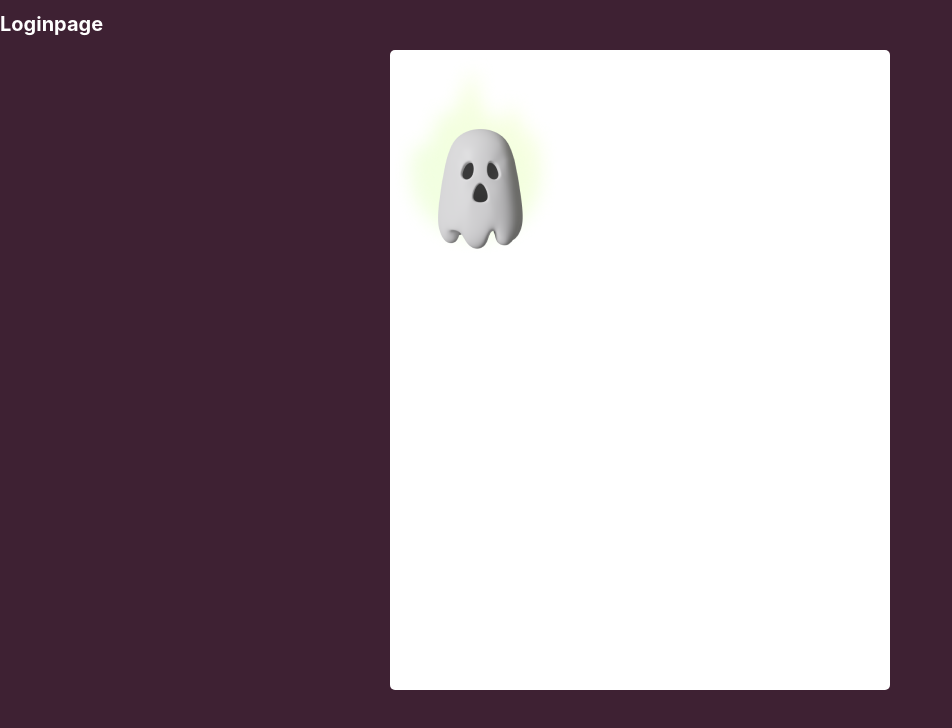
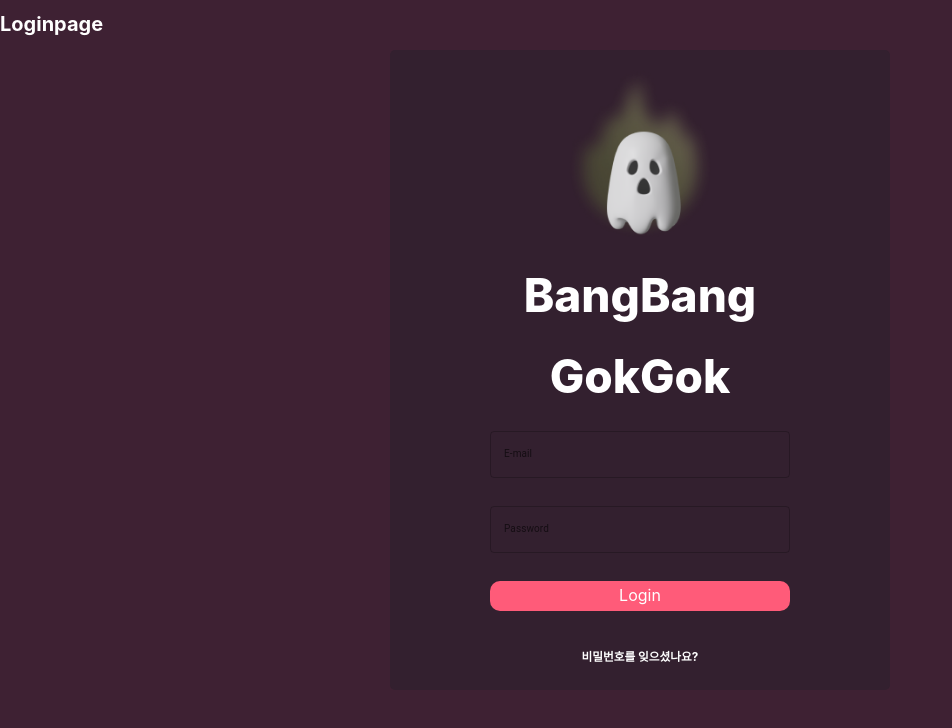
Before and after one commit to predictyson/BangBangGokGok, a React (Vite) app in the folder FrontEnd/: page /login in a window 1280 px wide. Shown: the top 728 px of the page, without its empty margins (0-952 px from the left). Built offline with nearby package versions, Linux system fonts and the light colour scheme.

Commit message:
✨ feat: 로그인 페이지 컴포넌트 생성

```diff
--- a/FrontEnd/src/components/Auth/LoginSection.tsx
+++ b/FrontEnd/src/components/Auth/LoginSection.tsx
@@ -1,12 +1,29 @@
 import React from "react";
 import styled from "styled-components";
 import Gost from "@/assets/Auth/Gost.png";
+import { theme } from "@/styles/theme";
+import TextField from "@mui/material/TextField";
 
 export default function LoginSection() {
   return (
     <Container>
-      <img src={Gost} />
-      <h1>LoginSection</h1>
+      <LoginImg src={Gost} />
+      <SubjectText>BangBang</SubjectText>
+      <SubjectText>GokGok</SubjectText>
+      <TextField
+        label="E-mail"
+        autoComplete="current-password"
+        sx={{ width: 300 }}
+      />
+      <TextField
+        label="Password"
+        type="password"
+        autoComplete="current-password"
+        sx={{ width: 300 }}
+        color="warning"
+      />
+      <LoginButton>Login</LoginButton>
+      <h3>비밀번호를 잊으셨나요?</h3>
     </Container>
   );
 }
@@ -16,5 +33,32 @@ const Container = styled.div`
   height: 80vh;
   border-radius: 0.5rem;
   margin: auto auto;
-  background-color: white;
+  background-color: ${theme.colors.container};
+  /* background-color: white; */
+  display: flex;
+  flex-direction: column;
+  align-items: center;
+  justify-content: space-around;
 `;
+
+const LoginImg = styled.img`
+  width: 15rem;
+  height: 17.8rem;
+  margin: 0 auto;
+`;
+
+const SubjectText = styled.div`
+  margin: 0 auto;
+  font-size: 4.6rem;
+  font-weight: ${theme.fontWeight.extraBold};
+`;
+
+const LoginButton = styled.div`
+  width: 30rem;
+  height: 2.5rem;
+  border-radius: 1rem;
+  text-align: center;
+  font-size: 1.6rem;
+  padding-top: 0.5rem;
+  background-color: ${theme.colors.pink};
+`;
--- a/FrontEnd/src/styles/theme.tsx
+++ b/FrontEnd/src/styles/theme.tsx
@@ -23,13 +23,16 @@ export const theme: DefaultTheme = {
 export const mtheme = createTheme({
   palette: {
     primary: {
-      main: "#386641",
+      main: "#33202F",
     },
     secondary: {
-      main: "#A7C957",
+      main: "#3E2133",
     },
     info: {
-      main: "#8E8E8E",
+      main: "#4A344A",
+    },
+    warning: {
+      main: "#fff",
     },
   },
 });
```
